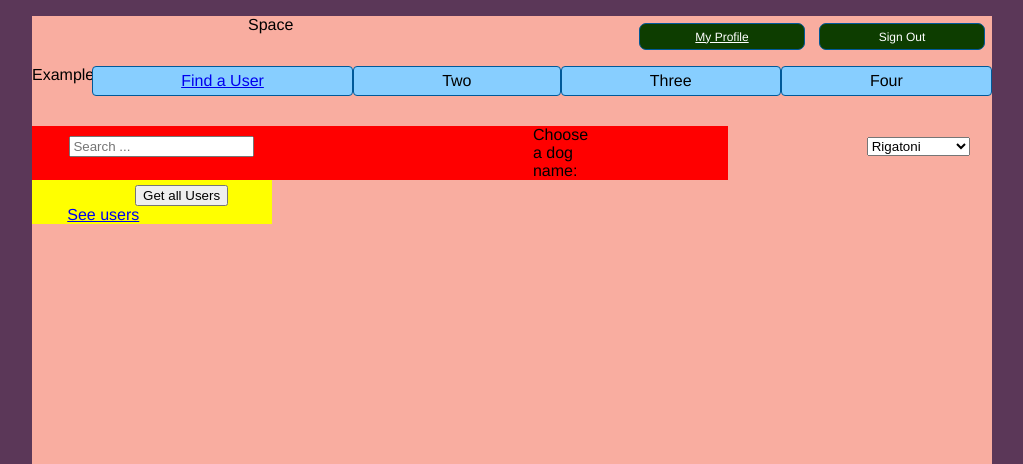
After one commit to alitquan/TravellerSpace, a Flask app: page /searchUsers in a window 1280 px wide. The commit adds this page. Shown: the top 464 px of the page, without its empty margins (128-1151 px from the left). Run offline with Flask 2, Linux system fonts and the light colour scheme; some libraries are stand-ins or nearby versions.

Commit message:
Basic navbar

```diff
--- a/flaskr/routes.py
+++ b/flaskr/routes.py
@@ -1,5 +1,5 @@
 from flask import (
-        Blueprint, flash, g, redirect, render_template, request, url_for)
+        Blueprint, flash, jsonify, g, redirect, render_template, request, url_for)
 from werkzeug.exceptions import abort
 from flask import current_app
 import re
@@ -71,6 +71,18 @@ def loggedIn():
 def viewProfile():
     return render_template("main/userProfile.html")
 
+@bp.route("/searchUsers", methods=['POST','GET'])
+def userSearch():
+    return render_template("main/navbar/searchBar.html")
+
+@bp.route("/getUser", methods=["GET"])
+def getUsers():
+    if request.method == 'GET':
+        query = "SELECT * FROM Users"
+        ret = exec_select(query)
+        return str(ret)
+    return 'OK'
+
 #auxilary methods
 def validatePassword(value):
     numbers=False
--- a/flaskr/static/css/form.css
+++ b/flaskr/static/css/form.css
@@ -19,3 +19,28 @@ input, select {
 	color:white;
 	background-color:red;
 }
+
+.search-container {
+	display:flex;
+	width: 15em;
+	display:flex;
+	align-items:center;
+	justify-content:center;
+	flex-direction: column;
+	background-color:yellow;
+
+}
+
+.searchbar{
+	background-color: red;
+	margin: 0 auto;
+	display:flex;
+	align-items:center;
+	justify-content:center;
+	flex-direction: row;
+	margin-bottom: 5px;
+}
+
+#bar {
+
+}
--- a/flaskr/templates/main/loggedIn.html
+++ b/flaskr/templates/main/loggedIn.html
@@ -30,7 +30,9 @@
 		<span style="width:60px"> Example </span>
 
 		<div class = "flexbox-nav-container">
-			<div class = "flexbox-nav-item">One </div>
+			<div class = "flexbox-nav-item">
+				<a href="{{url_for('routes.userSearch')}}">Find a User</a>
+			</div>
 			<div class = "flexbox-nav-item">Two </div>
 			<div class = "flexbox-nav-item">Three </div>
 			<div class = "flexbox-nav-item">Four </div>
--- /dev/null
+++ b/flaskr/templates/main/navbar/searchBar.html
@@ -0,0 +1,29 @@
+{% extends 'main/loggedIn.html'%}
+
+{% block head %}
+<link rel="stylesheet" href="{{url_for('static',filename='css/form.css')}}">
+<script src ="../../static/js/functions.js"> </script>
+
+{% endblock %}
+
+{% block content %}
+<div class="search-container">
+	<div class = "searchbar">
+		<input id="bar" style="width:500px"type="text" placeholder="Search ...">
+		<label for="dog-names">Choose a dog name:</label>
+		<select name="dog-names" id="dog-names">
+			<option value="rigatoni">Rigatoni</option>
+			<option value="dave">Dave</option>
+			<option value="pumpernickel">Pumpernickel</option>
+			<option value="reeses">Reeses</option>
+		</select>
+	</div>
+
+	<div class = "button-panel">
+		<button id="get-users" onclick="getUsers()"> Get all Users </button>
+		<a href="{{url_for('routes.getUsers')}}">See users</a>
+	</div>
+
+</div>
+
+{% endblock %}
```
